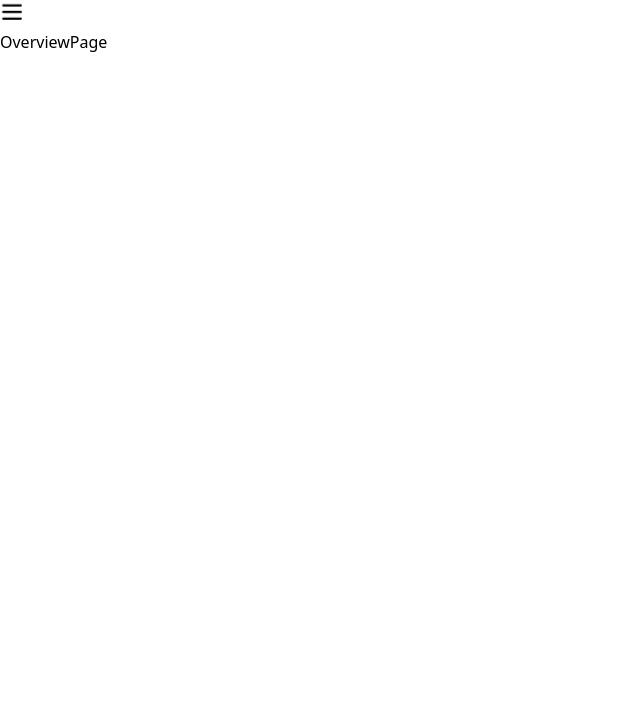
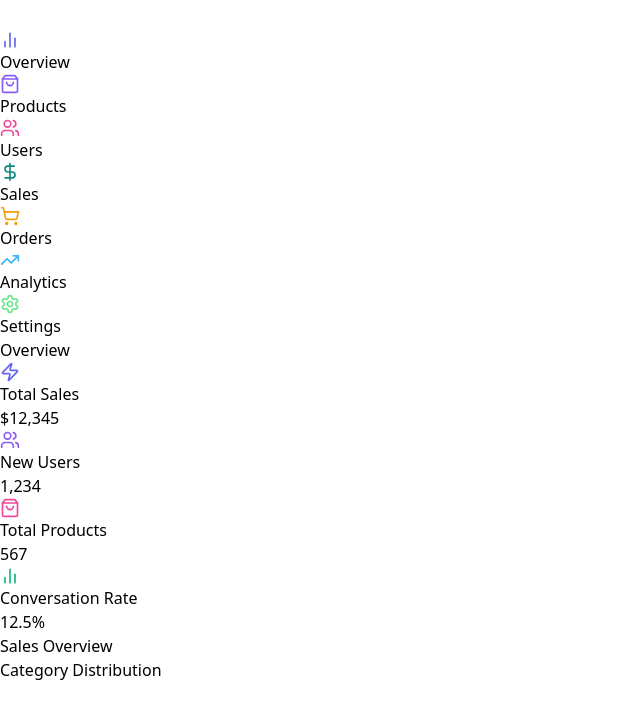
Before and after one commit to dhananjayaDev/admin_dashboard, a React (Vite) app: page / in a window 1280 px wide. Shown: the top 718 px of the page, without its empty margins (0-640 px from the left). Built offline with nearby package versions, Linux system fonts and the light colour scheme.

Commit message:
overview chart added

```diff
--- a/src/components/Sidebar.jsx
+++ b/src/components/Sidebar.jsx
@@ -1,30 +1,31 @@
 import { BarChart2, DollarSign, Menu, Settings, ShoppingBag, ShoppingCart, TrendingUp, Users } from "lucide-react"
 import { useState } from "react"
-import { motion } from "framer-motion"
+import { AnimatePresence, motion } from "framer-motion"
+import { Link } from "react-router-dom"
 
 const SIDEBAR_ITEMS= [
     {
-        name:"Overview",icon:BarChart2 ,color:"#6366f1", path:"/"
+        name:"Overview",icon:BarChart2 ,color:"#6366f1", href:"/"
     },
     {
-        name:"Products",icon:ShoppingBag ,color:"#865CF6", path:"/products"
+        name:"Products",icon:ShoppingBag ,color:"#865CF6", href:"/products"
     },
     {
-        name:"Users",icon:Users ,color:"#EC4899", path:"/users"
+        name:"Users",icon:Users ,color:"#EC4899", href:"/users"
     },
     {
-        name:"Sales",icon:DollarSign ,color:"#108981", path:"/sales"
+        name:"Sales",icon:DollarSign ,color:"#108981", href:"/sales"
     },
     {
-        name:"Orders",icon:ShoppingCart ,color:"#F59E0B", path:"/orders"
+        name:"Orders",icon:ShoppingCart ,color:"#F59E0B", href:"/orders"
     },
     {
-        name:"Analytics",icon:TrendingUp ,color:"#3BB2F6", path:"/analytics"
+        name:"Analytics",icon:TrendingUp ,color:"#3BB2F6", href:"/analytics"
     },
     {
-        name:"Settings",icon:Settings ,color:"#6EE787", path:"/settings"
+        name:"Settings",icon:Settings ,color:"#6EE787", href:"/settings"
     },
-]
+];
 const Sidebar = () => {
     const [isSidebarOpen, setIsSidebarOpen] = useState(true)
   return (
@@ -41,8 +42,35 @@ const Sidebar = () => {
         onClick={() => setIsSidebarOpen(!isSidebarOpen)}
         className="p-2 rounded-full hover:bg-gray-700 transition-colors max-w-fit"
         >
-            <Menu size={24} />
+            <Menu size={24} color="white"/>
         </motion.button>
+
+        <nav className="mt-8 flex-grow">
+            {SIDEBAR_ITEMS.map((item) => (
+                <Link key={item.href} to={item.href}>
+                    <motion.div
+                    whileHover={{ scale: 1.05 }}
+                    whileTap={{ scale: 0.95 }}
+                    className="flex items-center p-4 font-medium rounded-lg hover:bg-gray-700 transition-colors mb-2"
+                    >
+                        <item.icon size={20} style={{color: item.color, minWidth:"20px"}} />
+                        <AnimatePresence>
+                            {isSidebarOpen && (
+                                <motion.span
+                                initial={{ opacity: 0, width: 0 }}
+                                animate={{ opacity: 1, width: 'auto' }}
+                                exit={{ opacity: 0, width: 0 }}
+                                transition={{ duration: 0.2, delay: 0.3}}
+                                className="ml-4 whitespace-nowrap text-white"
+                                >
+                                    {item.name}
+                                </motion.span>
+                            )}
+                        </AnimatePresence>
+                    </motion.div>
+                </Link>
+            ))}
+        </nav>
     </div>
     </motion.div>
   )
--- /dev/null
+++ b/src/components/common/Header.jsx
@@ -0,0 +1,11 @@
+const Header = ( {title }) => {
+  return (
+    <header className='bg-gray-800 bg-opacity-50 backdrop-blur-md shadow-lg border-b border-gray-700'>
+        <div className="max-w-7xl mx-auto px-4 sm:px-6 lg:px-8 py-4">
+            <h1 className='text-2xl font-semibold text-gray-100'>{title}</h1>
+        </div>
+    </header>
+  );
+};
+
+export default Header;
--- /dev/null
+++ b/src/components/common/StatCard.jsx
@@ -0,0 +1,22 @@
+import { motion } from 'framer-motion';
+
+const StatCard = ({ title, icon: Icon, value, color }) => {
+  return (
+    <motion.div
+      className='bg-gray-800 bg-opacity-50 backdrop-blur-md shadow-lg overflow-hidden rounded-xl border border-gray-700'
+      whileHover={{ y: -5, boxShadow: "0 25px 50px -12px rgba(0, 0, 0, 0.5)" }}
+    >
+      <div className='px-4 py-5 sm:p-6'>
+        <span className='flex items-center text-sm font-medium text-gray-400'>
+          <Icon size={20} className='mr-2' style={{ color }} />
+          {title}
+        </span>
+        <p className='mt-1 text-3xl font-semibold text-gray-100'>
+          {value}
+        </p>
+      </div>
+    </motion.div>
+  );
+}
+
+export default StatCard;
--- /dev/null
+++ b/src/components/overview/CategoryDistributionChart.jsx
@@ -0,0 +1,61 @@
+import { motion } from 'framer-motion';
+import { p } from 'framer-motion/client';
+import { PieChart, Pie, Cell, Tooltip, ResponsiveContainer, Legend } from 'recharts';
+
+const categoryData = [
+  { name: 'Electronics', value: 4000 },
+  { name: 'Clothing', value: 3000 },
+  { name: 'Books', value: 2000 },
+  { name: 'Home & Garden', value: 2780 },
+  { name: 'Health & Beauty', value: 1890 },
+  { name: 'Toys & Games', value: 2390 },
+  { name: 'Sports & Outdoors', value: 3490 },
+  { name: 'Automotive', value: 4000 },
+  { name: 'Movies & Music', value: 3000 },
+  { name: 'Food & Drink', value: 2000 },
+  { name: 'Other', value: 2780 },
+];
+
+const COLORS = [
+  '#0088FE', '#00C49F', '#FFBB28', '#FF8042', '#AF19FF',
+  '#FF5F57', '#4CAF50', '#FF8C00', '#B8860B', '#4682B4', '#E6E6FA'
+];
+
+const CategoryDistributionChart = () => {
+  return (
+    <motion.div
+      className='bg-gray-800 bg-opacity-50 backdrop-blur-md p-4 shadow-lg rounded-xl border border-gray-700'
+      initial={{ opacity: 0, y: 20 }}
+      animate={{ opacity: 1, y: 0 }}
+      transition={{ delay: 0.3 }}
+    >
+      <h2 className="text-lg font-medium mb-4 text-gray-100">Category Distribution</h2>
+      <div className="h-80">
+        <ResponsiveContainer width="100%" height="100%">
+          <PieChart>
+            <Pie
+              data={categoryData}
+              dataKey="value"
+              nameKey="name"
+              cx="50%"
+              cy="50%"
+              labelLine={true}
+              outerRadius={80}
+              fill="#8884d8"
+              label={({ name, percent }) => `${name} ${(percent * 100).toFixed(0)}%`}
+
+            >
+              {categoryData.map((entry, index) => (
+                <Cell key={`cell-${index}`} fill={COLORS[index % COLORS.length]} />
+              ))}
+            </Pie>
+            <Tooltip />
+            <Legend />
+          </PieChart>
+        </ResponsiveContainer>
+      </div>
+    </motion.div>
+  );
+}
+
+export default CategoryDistributionChart;
--- /dev/null
+++ b/src/components/overview/SalesChannelChart.jsx
@@ -0,0 +1,11 @@
+import React from 'react'
+
+const SalesChannelChart = () => {
+  return (
+    <div>
+
+    </div>
+  )
+}
+
+export default SalesChannelChart
--- /dev/null
+++ b/src/components/overview/SalesOverviewChart.jsx
@@ -0,0 +1,58 @@
+import { LineChart, Line, XAxis, YAxis, CartesianGrid, Tooltip, ResponsiveContainer } from "recharts";
+import { motion } from "framer-motion";
+
+const SalesData = [
+    { name: 'Jan', Sales: 4000 },
+    { name: 'Feb', Sales: 3000 },
+    { name: 'Mar', Sales: 2000 },
+    { name: 'Apr', Sales: 2780 },
+    { name: 'May', Sales: 1890 },
+    { name: 'Jun', Sales: 2390 },
+    { name: 'Jul', Sales: 3490 },
+    { name: 'Aug', Sales: 4000 },
+    { name: 'Sep', Sales: 3000 },
+    { name: 'Oct', Sales: 2000 },
+    { name: 'Nov', Sales: 2780 },
+    { name: 'Dec', Sales: 1890 }
+  ];
+
+
+const SalesOverviewChart = () => {
+  return (
+    <motion.div
+      className='bg-gray-800 bg-opacity-50 backdrop-blur-md p-4 shadow-lg rounded-xl border border-gray-700'
+      initial={{ opacity: 0, y: 20 }}
+      animate={{ opacity: 1, y: 0 }}
+      transition={{ delay: 0.2 }}
+    >
+      <h2 className="text-lg font-medium mb-4 text-gray-100">Sales Overview</h2>
+
+      <div className="h-80">
+        <ResponsiveContainer width={"100%"} height={"100%"}>
+          <LineChart data={SalesData}>
+            <CartesianGrid strokeDasharray='3 3' stroke='#4B5563' />
+            <XAxis dataKey='name' stroke='#9ca3af' />
+            <YAxis stroke='#9ca3af' />
+            <Tooltip
+              contentStyle={{
+                background: "rgba(31, 41, 55, 0.8)",
+                border: '#4B5563',
+              }}
+              itemStyle={{ color: '#E5B7EB' }}
+            />
+            <Line
+              type='monotone'
+              dataKey='Sales'
+              stroke='#6366F1'
+              strokeWidth={3}
+              dot={{ fill: '#6366F1', strokeWidth: 2, r: 6 }}
+              activeDot={{ r: 8, strokeWidth: 2 }}
+            />
+          </LineChart>
+        </ResponsiveContainer>
+      </div>
+    </motion.div>
+  );
+}
+
+export default SalesOverviewChart;
--- a/src/pages/OverviewPage.jsx
+++ b/src/pages/OverviewPage.jsx
@@ -1,11 +1,41 @@
-import React from 'react'
+import Header from "../components/common/Header";
+import { motion } from 'framer-motion';
+
+import StatCard from "../components/common/StatCard";
+import { BarChart2, ShoppingBag, Users, Zap } from "lucide-react";
+import SalesOverviewChart from "../components/overview/SalesOverviewChart";
+import CategoryDistributionChart from "../components/overview/CategoryDistributionChart";
+import SalesChannelChart from "../components/overview/SalesChannelChart";
 
 const OverviewPage = () => {
   return (
-    <div className='text-white'>
-      OverviewPage
+    <div className='flex-1 overflow-auto relative z-10 text-white'>
+      <Header title="Overview" />
+
+      <main className='max-w-7xl mx-auto px-4 sm:px-6 lg:px-8 py-6'>
+        {/* STATS */}
+        <motion.div
+          className='grid grid-cols-1 sm:grid-cols-2 lg:grid-cols-4 gap-5 mb-8'
+          initial={{ opacity: 0, y: 20 }}
+          animate={{ opacity: 1, y: 0 }}
+          transition={{ duration: 1 }}
+        >
+          <StatCard title='Total Sales' icon={Zap} value='$12,345' color='#6366F1' />
+          <StatCard title='New Users' icon={Users} value='1,234' color='#8B5CF6' />
+          <StatCard title='Total Products' icon={ShoppingBag} value='567' color='#EC4899' />
+          <StatCard title='Conversation Rate' icon={BarChart2} value='12.5%' color='#10B981' />
+        </motion.div>
+
+        {/* CHARTS */}
+        <div className='grid grid-cols-1 lg:grid-cols-2 gap-8'>
+          <SalesOverviewChart />
+          <CategoryDistributionChart />
+          <SalesChannelChart />
+
+        </div>
+      </main>
     </div>
   )
 }
 
-export default OverviewPage
+export default OverviewPage;
--- a/src/pages/ProductsPage.jsx
+++ b/src/pages/ProductsPage.jsx
@@ -1,4 +1,4 @@
-import React from 'react'
+
 
 function productsPage() {
   return (
```
